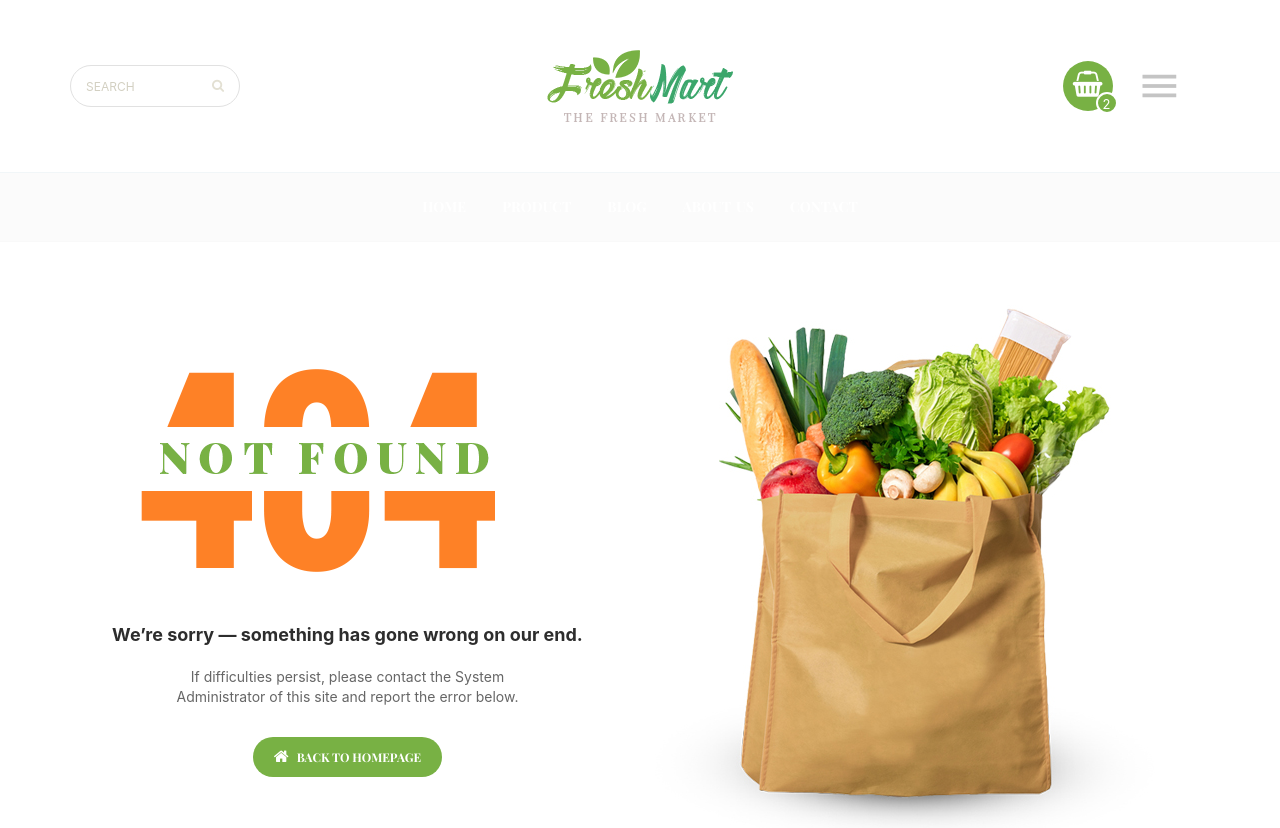
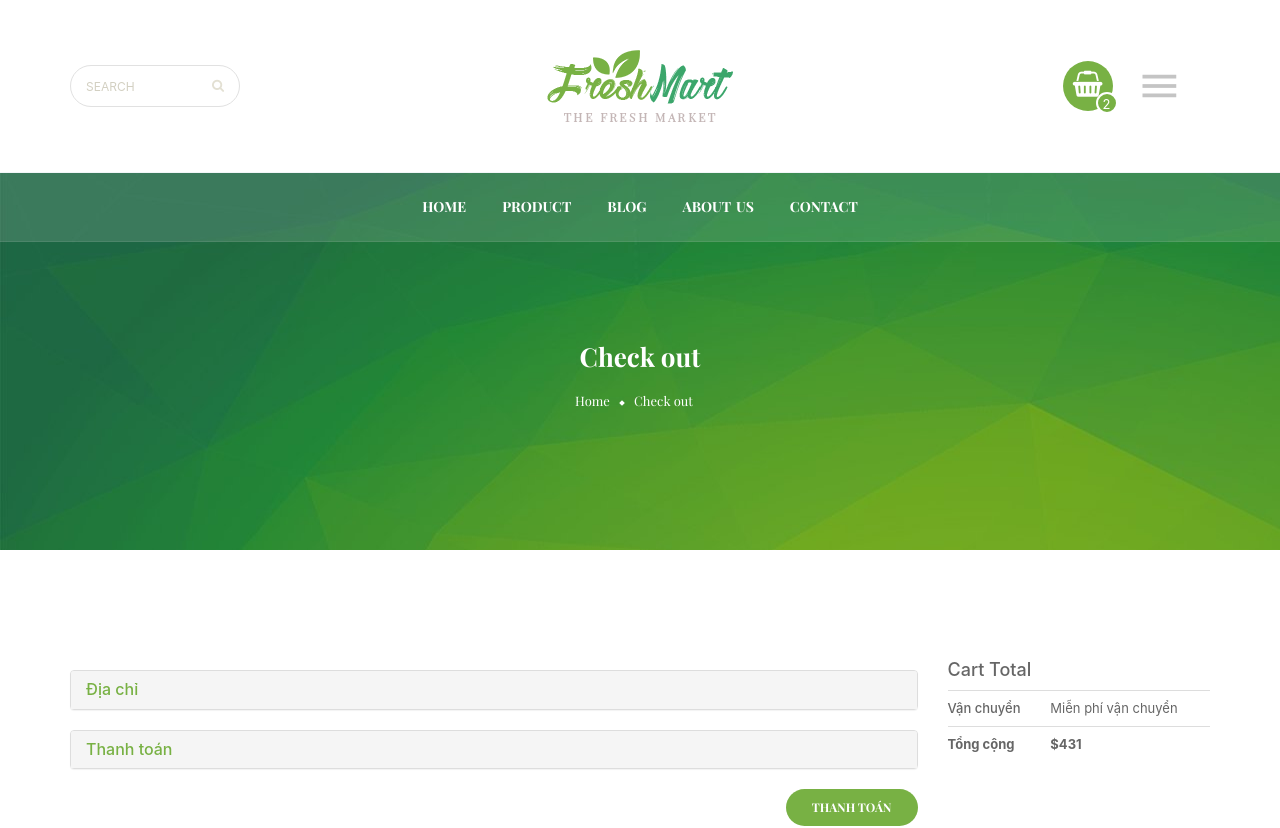
Before and after one commit to cuongvu164/food-shop, a React (Create React App) app: page /checkout in a window 1280 px wide. Shown: the top 828 px of the page. Built offline with nearby package versions, Linux system fonts and the light colour scheme; a web font is replaced by a local one.

Commit message:
Create CheckoutPage

```diff
--- a/src/components/Cart/Cart.js
+++ b/src/components/Cart/Cart.js
@@ -1,5 +1,6 @@
 import React from 'react';
 import './cart.scss'
+import { Link } from 'react-router-dom'
 
 const Cart = () => {
   return (
@@ -21,15 +22,13 @@ const Cart = () => {
               <tbody>
                 <tr>
                   <td className="product-remove">
-                      <i className="fa fa-times"/>
+                    <i className="fa fa-times" />
                   </td>
                   <td>
-                    <a href="product-detail-left-sidebar.html">
                       <img width={80} alt="Product_Image" className="img-responsive" src="img/product/19.jpg" />
-                    </a>
                   </td>
                   <td>
-                    <a href="product-detail-left-sidebar.html" className="product-name">Organic Strawberry Fruits</a>
+                    <p className="product-name">Organic Strawberry Fruits</p>
                   </td>
                   <td className="text-center">
                     $265
@@ -58,9 +57,7 @@ const Cart = () => {
                     </a>
                   </td>
                   <td>
-                    <a href="product-detail-left-sidebar.html">
                       <img width={80} alt="Product_Image" className="img-responsive" src="img/product/31.jpg" />
-                    </a>
                   </td>
                   <td>
                     <a href="product-detail-left-sidebar.html" className="product-name">Organic Strawberry Fruits</a>
@@ -104,10 +101,10 @@ const Cart = () => {
             </table>
           </div>
           <div className="checkout-btn">
-            <a href="product-checkout.html" className="btn btn-primary pull-right" title="Proceed to checkout">
+            <Link to="/checkout" className="btn btn-primary pull-right" title="Proceed to checkout">
               <span>Proceed to checkout</span>
               <i className="fa fa-angle-right ml-xs" />
-            </a>
+            </Link>
           </div>
         </div>
       </div>
--- /dev/null
+++ b/src/components/Checkout/Checkout.js
@@ -0,0 +1,193 @@
+import React from 'react';
+
+const Checkout = () => {
+  return (
+    <>
+      <div className="container">
+        <div className="page-checkout">
+          <div className="row">
+            <div className="checkout-left col-lg-9 col-md-9 col-sm-9 col-xs-12">
+              <div className="panel-group" id="accordion">
+                <div className="panel panel-default">
+                  <div className="panel-heading">
+                    <h4 className="panel-title">
+                      <a className="accordion-toggle collapsed" data-toggle="collapse" data-parent="#accordion" href="#collapseOne">
+                        Địa chỉ
+                      </a>
+                    </h4>
+                  </div>
+                  <div id="collapseOne" className="accordion-body collapse" style={{ height: 0 }}>
+                    <div className="panel-body">
+                      <form action="#" id="formaddress" method="post" className="form-horizontal">
+                        <div className="form-group">
+                          <div className="col-md-12">
+                            <label>Country</label>
+                            <select className="form-control">
+                              <option value>Select a country</option>
+                              <option value="australia">Australia</option>
+                              <option value="brazil">Brazil</option>
+                            </select>
+                          </div>
+                        </div>
+                        <div className="form-group">
+                          <div className="col-md-6">
+                            <label>First Name</label>
+                            <input type="text" defaultValue className="form-control" />
+                          </div>
+                          <div className="col-md-6">
+                            <label>Last Name</label>
+                            <input type="text" defaultValue className="form-control" />
+                          </div>
+                        </div>
+                        <div className="form-group">
+                          <div className="col-md-12">
+                            <label>Company Name</label>
+                            <input type="text" defaultValue className="form-control" />
+                          </div>
+                        </div>
+                        <div className="form-group">
+                          <div className="col-md-12">
+                            <label>Address </label>
+                            <input type="text" defaultValue className="form-control" />
+                          </div>
+                        </div>
+                        <div className="form-group">
+                          <div className="col-md-12">
+                            <label>City </label>
+                            <input type="text" defaultValue className="form-control" />
+                          </div>
+                        </div>
+                        <div className="form-group">
+                          <div className="col-md-12">
+                            <input type="submit" defaultValue="Save" className="btn pull-right" />
+                          </div>
+                        </div>
+                      </form>
+                    </div>
+                  </div>
+                </div>
+
+                <div className="panel panel-default">
+                  <div className="panel-heading">
+                    <h4 className="panel-title">
+                      <a className="accordion-toggle collapsed" data-toggle="collapse" data-parent="#accordion" href="#collapseThree">
+                        Thanh toán
+                      </a>
+                    </h4>
+                  </div>
+                  <div id="collapseThree" className="accordion-body collapse" style={{ height: 0 }}>
+                    <div className="panel-body">
+                      <table className="cart-summary table table-bordered">
+                        <thead>
+                          <tr>
+                            <th className="width-80 text-center">Image</th>
+                            <th>Name</th>
+                            <th className="width-100 text-center">Unit price</th>
+                            <th className="width-100 text-center">Qty</th>
+                            <th className="width-100 text-center">Total</th>
+                          </tr>
+                        </thead>
+                        <tbody>
+                          <tr>
+                            <td>
+                              <a href="product-detail-left-sidebar.html">
+                                <img width={80} alt="Product Image" className="img-responsive" src="img/product/19.jpg" />
+                              </a>
+                            </td>
+                            <td>
+                              <a href="product-detail-left-sidebar.html" className="product-name">Organic Strawberry Fruits</a>
+                            </td>
+                            <td className="text-center">
+                              $265
+                            </td>
+                            <td className="text-center">
+                              1
+                            </td>
+                            <td className="text-center">
+                              $265
+                            </td>
+                          </tr>
+                          <tr>
+                            <td>
+                              <a href="product-detail-left-sidebar.html">
+                                <img width={80} alt="Product Image" className="img-responsive" src="img/product/31.jpg" />
+                              </a>
+                            </td>
+                            <td>
+                              <a href="product-detail-left-sidebar.html" className="product-name">Organic Strawberry Fruits</a>
+                            </td>
+                            <td className="text-center">
+                              $150
+                            </td>
+                            <td className="text-center">
+                              2
+                            </td>
+                            <td className="text-center">
+                              $300
+                            </td>
+                          </tr>
+                        </tbody>
+                      </table>
+                      <h4 className="heading-primary">Tổng cộng</h4>
+                      <table className="table cart-total">
+                        <tbody>
+                          <tr>
+                            <th>
+                              Vận chuyển
+                            </th>
+                            <td>
+                              Miễn phí vận chuyển
+                            </td>
+                          </tr>
+                          <tr>
+                            <th>
+                              <strong>Tổng tiền</strong>
+                            </th>
+                            <td className="total">
+                              $431
+                            </td>
+                          </tr>
+                        </tbody>
+                      </table>
+
+                    </div>
+                  </div>
+                </div>
+              </div>
+              <div className="pull-right">
+                <button type="submit"  name="proceed" className="btn btn-primary">Thanh toán</button>
+              </div>
+            </div>
+            <div className="checkout-right col-lg-3 col-md-3 col-sm-3 col-xs-12">
+              <h4 className="title">Cart Total</h4>
+              <table className="table cart-total">
+                <tbody>
+                  <tr className="shipping">
+                    <th>
+                      Vận chuyển
+                    </th>
+                    <td>
+                      Miễn phí vận chuyển
+                      <input type="hidden" defaultValue="free_shipping" className="shipping-method" name="shipping_method" />
+                    </td>
+                  </tr>
+                  <tr className="total">
+                    <th>
+                      <strong>Tổng cộng</strong>
+                    </th>
+                    <td>
+                      <strong><span className="amount">$431</span></strong>
+                    </td>
+                  </tr>
+                </tbody>
+              </table>
+            </div>
+          </div>
+        </div>
+      </div>
+
+    </>
+  );
+};
+
+export default Checkout;
--- /dev/null
+++ b/src/pages/CheckoutPage/CheckoutPage.js
@@ -0,0 +1,14 @@
+import React from 'react';
+import Checkout from '../../components/Checkout/Checkout'
+import Banner from '../../components/Banner/Banner'
+
+const CheckoutPage = () => {
+  return (
+    <>
+      <Banner title="Check out" />
+      <Checkout />
+    </>
+  );
+};
+
+export default CheckoutPage;
--- a/src/routers.js
+++ b/src/routers.js
@@ -4,6 +4,7 @@ const HomePage = lazy(() => import('./pages/HomePage/HomePage'));
 const ProductPage = lazy(() => import('./pages/ProductPage/ProductPage'));
 const CartPage = lazy(() => import('./pages/CartPage/CartPage'));
 const NotFoundPage = lazy(() => import('./pages/NotFoundPage/NotFoundPage'));
+const CheckoutPage = lazy(() => import('./pages/CheckoutPage/CheckoutPage'));
 const SignInPage = lazy(() => import('./pages/SignInPage/SignInPage'));
 const SignUpPage = lazy(() => import('./pages/SignUpPage/SignUpPage'));
 
@@ -13,5 +14,6 @@ export const routers = [
   { path: '/cart', exact: true, Component: CartPage },
   { path: '/login', exact: true, Component: SignInPage },
   { path: '/register', exact: true, Component: SignUpPage },
+  { path: '/checkout', exact: true, Component: CheckoutPage },
   { path: '*', exact: true, Component: NotFoundPage },
 ]
```
